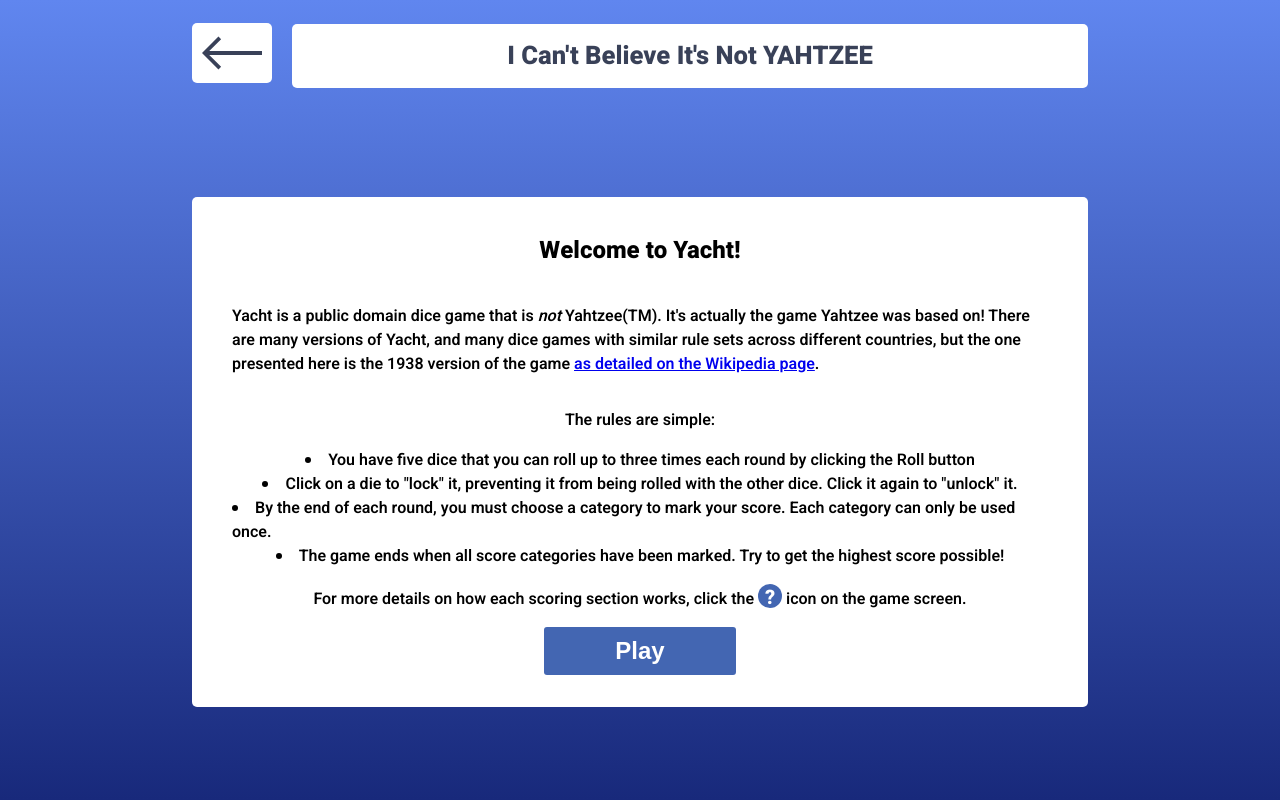
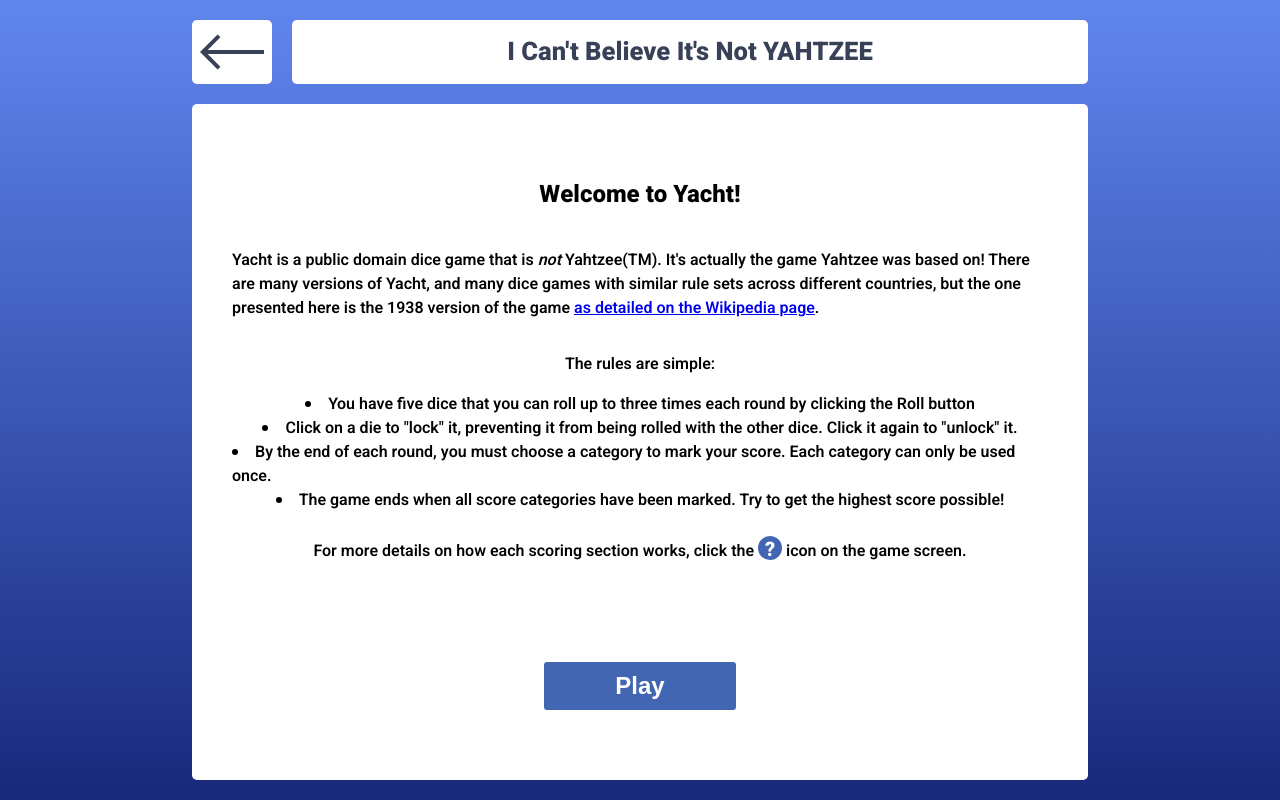
Before and after one commit to AP94/demo-card, a Next.js app: page /yacht in a window 1280 px wide. Built offline with nearby package versions, Linux system fonts and the light colour scheme.

Commit message:
Add temporary main page, minor styling updates

```diff
--- a/app/app.less
+++ b/app/app.less
@@ -8,6 +8,7 @@
 body {
   position: absolute;
   background-image: linear-gradient(#6086EF, #18297B);
+  display: flex;
 }
 
 .action-button {
@@ -27,5 +28,19 @@
   }
 }
 
+.main-page {
+  display: flex;
+  box-sizing: border-box;
+  padding: 1.563rem;
+  margin: auto;
+  width: 80%;
+  height: 80%;
+  border-radius: 0.313rem;
+  flex-direction: column;
+  align-items: center;
+  justify-content: center;
+  background-color: #FFF;
+}
+
 @import "../components/components.less";
 @import "yacht/yacht.less";
--- a/app/layout.tsx
+++ b/app/layout.tsx
@@ -7,8 +7,8 @@
   weight: ['400', '600', '800'] });
 
 export const metadata: Metadata = {
-  title: "Title",
-  description: "Description",
+  title: "Hire me!",
+  description: "Test",
 };
 
 export default function RootLayout({
--- a/app/yacht/info/yacht-info.less
+++ /dev/null
@@ -1,18 +0,0 @@
-.yacht-info-page {
-    background-color: #FFF;
-    box-sizing: border-box;
-    border-radius: 0.313rem;
-    padding: 1.563rem;
-    margin: auto;
-    width: 100%;
-    height: 90%;
-    display: flex;
-    flex-direction: column;
-    align-items: center;
-    justify-content: center;
-
-    .instructions {
-        width: 100%;
-        font-size: 1.25rem;
-    }
-}
--- a/app/yacht/yacht.less
+++ b/app/yacht/yacht.less
@@ -2,13 +2,11 @@
 .yacht-section {
   display: flex;
   box-sizing: border-box;
-  padding: 1.563rem;
   margin: auto;
   width: 70%;
   height: 100%;
   flex-direction: column;
   align-items: center;
-  padding: 0.25rem 0;
 
   nav {
     width: 100%;
@@ -18,10 +16,15 @@
     align-items: center;
     padding: 1.25rem 0;
 
+    // The <Link> element is replaced by an <a> element in the DOM
+    a {
+      margin: auto; // otherwise, 5px are added to the bottom
+    }
+
     .back-button {
       display: inline-block;
       width: 5rem;
-      height: 3.75rem;
+      height: 4rem;
       border: none;
       border-radius: 0.313rem;
       background-color: #FFF;
@@ -29,6 +32,7 @@
       background-size: contain;
       background-repeat: no-repeat;
       background-position: center;
+      cursor: pointer;
     }
 
     .title-container {
@@ -51,6 +55,7 @@
     display: flex;
     flex-direction: column;
     width: 100%;
+    padding-bottom: 1.25rem;
     flex-grow: 2;
     justify-content: space-between;
     overflow: auto;
@@ -64,7 +69,6 @@
       border-radius: 0.313rem;
       justify-content: space-evenly;
       flex-grow: 1;
-      margin-bottom: 1.25rem;
     }
 
     &.dialog-open {
@@ -74,5 +78,3 @@
     }
   }
 }
-
-@import "info/yacht-info.less";
--- a/components/yacht-game-components/dice-section.less
+++ b/components/yacht-game-components/dice-section.less
@@ -1,4 +1,6 @@
 .dice-section {
+  margin-bottom: 1.25rem;
+
     .dice-tray-section {
       position: relative;
       width: 100%;
@@ -8,7 +10,7 @@
         display: flex;
         position: absolute;
         justify-content: center;
-        align-items: center;
+        line-height: 1.6rem;
         width: 1.5rem;
         height: 1.5rem;
         right: 1rem;
--- a/components/yacht-game-components/yacht-game-introduction.less
+++ b/components/yacht-game-components/yacht-game-introduction.less
@@ -1,6 +1,7 @@
 .yacht-game-intro {
     position: relative;
     width: 100%;
+    height: 100%;
     border-radius: 0.313rem;
     box-sizing: border-box;
     margin: auto;
@@ -9,7 +10,7 @@
     display: flex;
     flex-direction: column;
     align-items: center;
-    justify-content: center;
+    justify-content: space-around;
     font-size: 1rem;
     font-weight: 600;
 
@@ -38,7 +39,7 @@
       }
 
       span {
-        margin: 1rem 0;
+        margin: 1.5rem 0;
         text-align: center;
       }
 }
```
Also changed, not shown: app/page.tsx (+8 -1 lines), app/yacht/info/page.tsx (deleted, +0 -16 lines), 1 other file (tests, documents, lock files or other folders).
